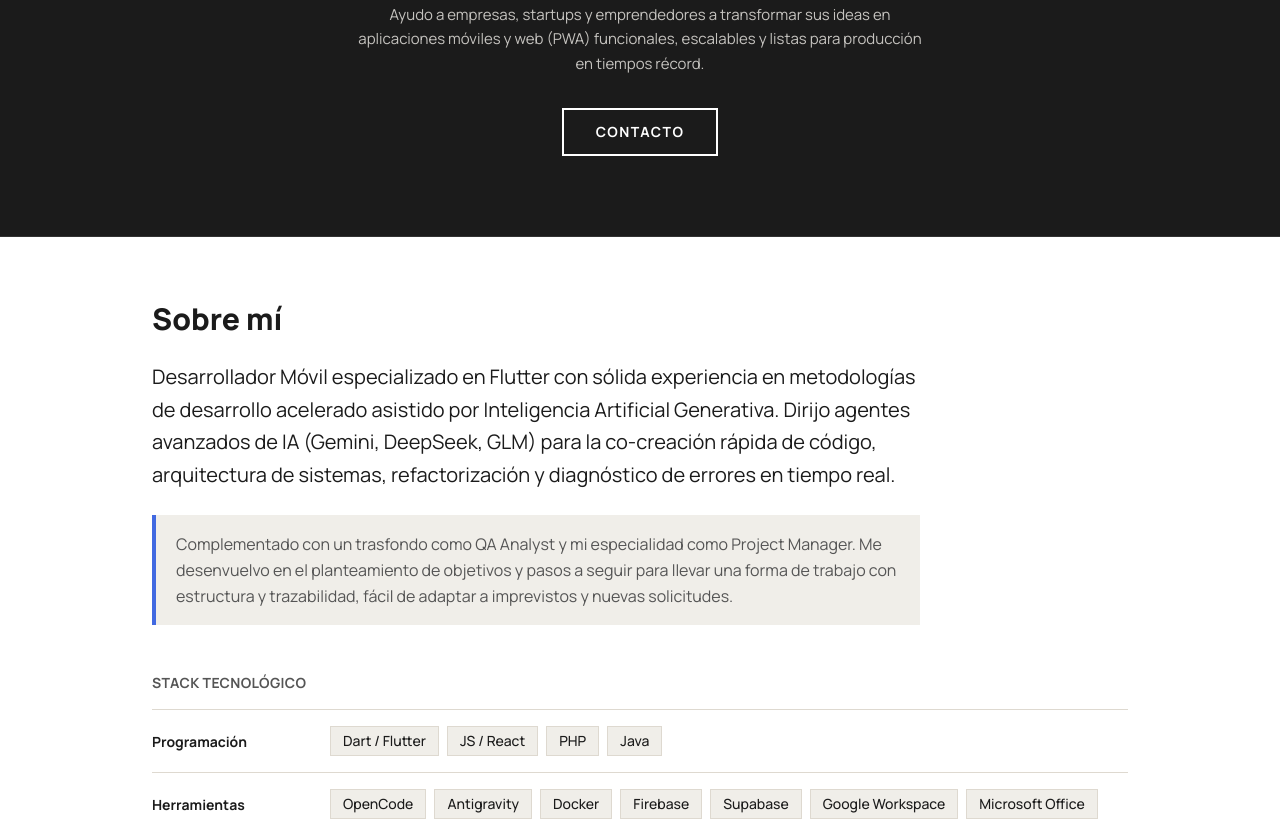
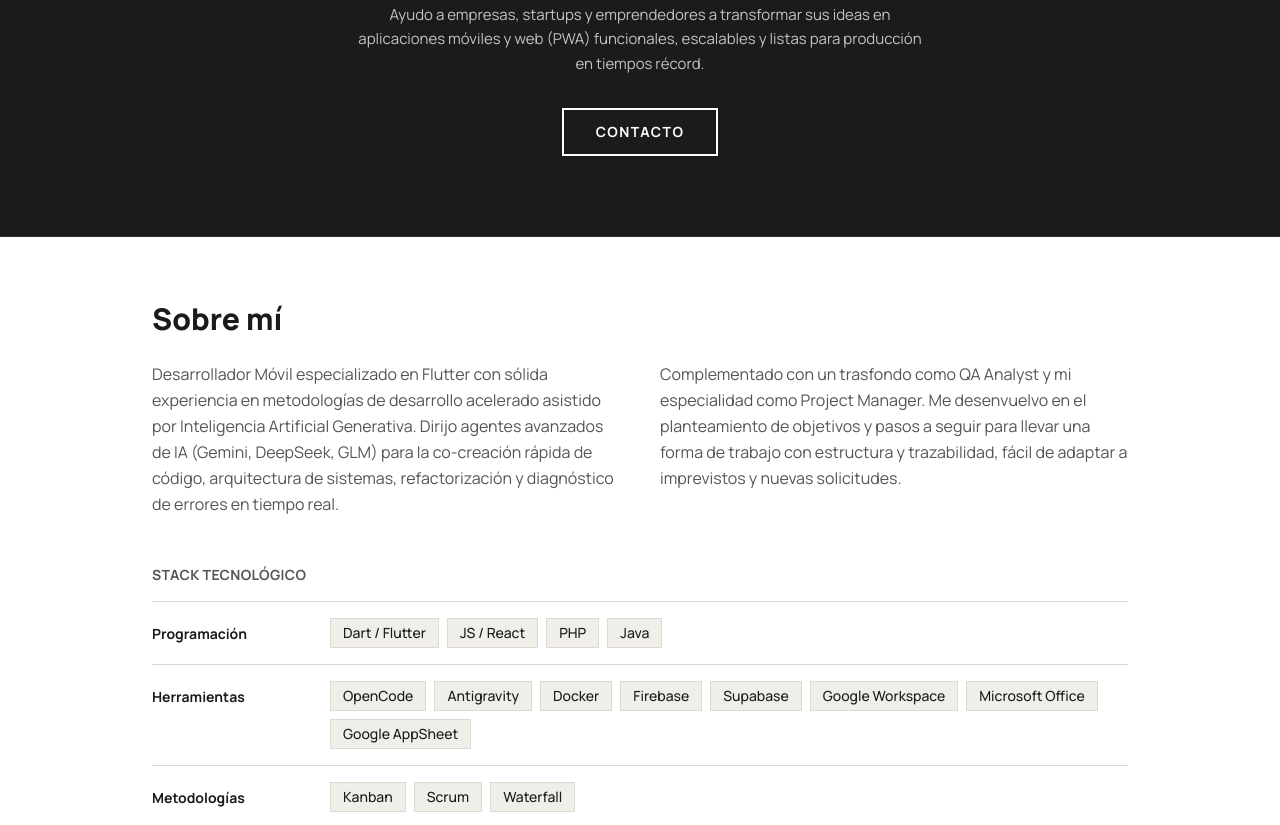
Before and after one commit to acostheta/acostheta.github.io, an Astro site: page / in a window 1280 px wide. Shown: the part 434-1259 px from the top of the page. Built offline with nearby package versions, Linux system fonts and the light colour scheme; Astro itself is replaced by a stand-in of ours.

Commit message:
style: parrafos de Sobre mi normales en dos columnas

```diff
--- a/src/components/About.astro
+++ b/src/components/About.astro
@@ -13,11 +13,8 @@ const { lang } = Astro.props;
   <div class="mx-auto max-w-5xl px-4 py-16 sm:px-6">
     <h2 class="text-3xl font-extrabold text-ink">{t(lang, 'about.title')}</h2>
 
-    <p class="mt-6 max-w-3xl text-lg leading-relaxed text-ink sm:text-xl">
-      {t(lang, 'about.body1')}
-    </p>
-
-    <div class="mt-6 max-w-3xl border-l-4 border-royal bg-cloud px-5 py-4">
+    <div class="mt-6 grid gap-6 md:grid-cols-2 md:gap-10">
+      <p class="leading-relaxed text-graphite">{t(lang, 'about.body1')}</p>
       <p class="leading-relaxed text-graphite">{t(lang, 'about.body2')}</p>
     </div>
 
```
